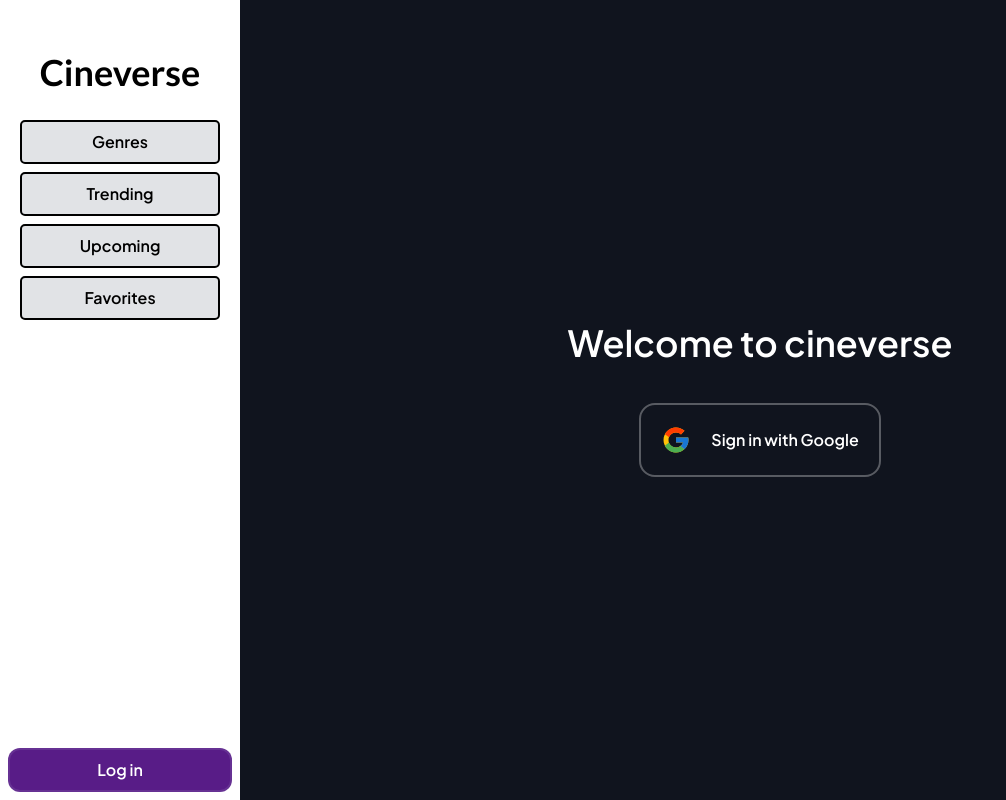
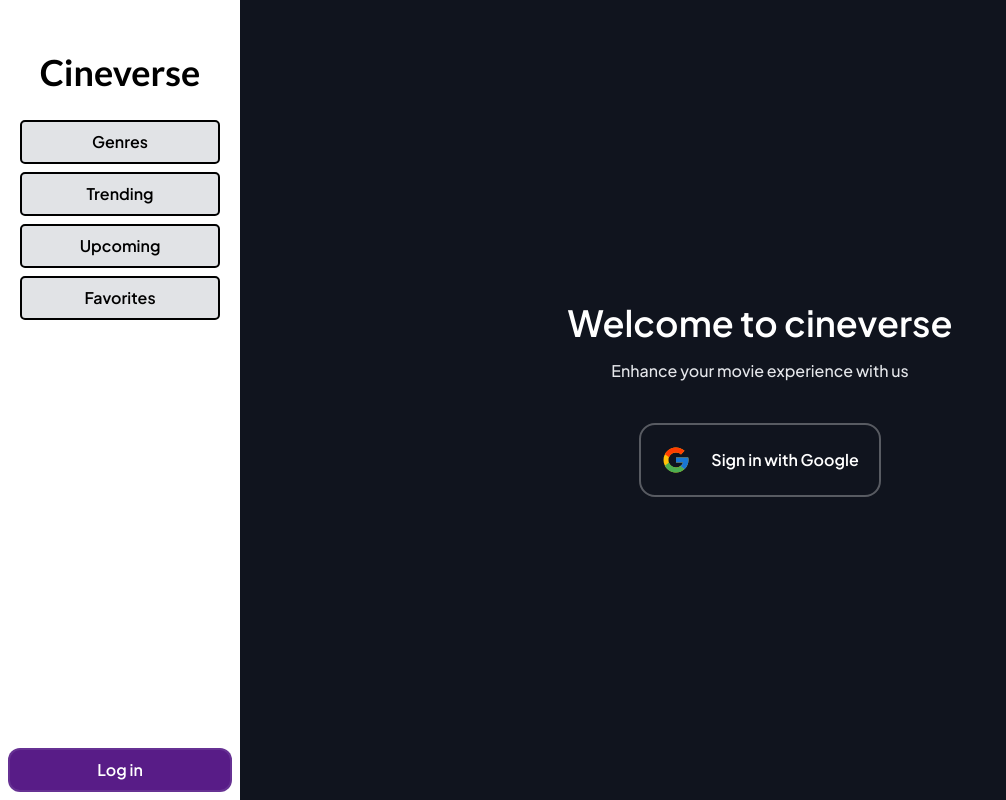
Before and after one commit to Monilprajapati/Cineverse, a React (Vite) app: page /login in a window 1280 px wide. Shown: the whole page, without its empty margins (0-1006 px from the left). Built offline with nearby package versions, Linux system fonts and the light colour scheme; no server answers.

Commit message:
more changes on login page

```diff
--- a/src/auth/Login.jsx
+++ b/src/auth/Login.jsx
@@ -1,22 +1,27 @@
-import React, { useContext } from 'react'
-import { FcGoogle } from 'react-icons/fc'
-import Contextpage from '../Contextpage';
+import React, { useContext } from "react";
+import { FcGoogle } from "react-icons/fc";
+import Contextpage from "../Contextpage";
 
 function Login() {
+  const { GoogleLogin } = useContext(Contextpage);
 
-    const {GoogleLogin} = useContext(Contextpage);
-
-    return (
-        <div className="h-screen flex flex-col gap-10 justify-center items-center">
-            <div>
-                <h1 className='text-4xl text-white font-semibold'>Welcome to cineverse</h1>
-            </div>
-            <div className='border-2 border-white/30 p-5 flex justify-center items-center gap-5 rounded-2xl cursor-pointer hover:bg-black' onClick={GoogleLogin}>
-                <FcGoogle className='text-3xl' />
-                <h1 className='text-white font-semibold'>Sign in with Google</h1>
-            </div>
-        </div>
-    )
+  return (
+    <div className="h-screen flex flex-col gap-10 justify-center items-center">
+      <div className="flex flex-col gap-4 justify-center items-center">
+        <h1 className="text-4xl text-white font-semibold">
+          Welcome to cineverse
+        </h1>
+        <p className="text-md text-gray-200 font-medium">Enhance your movie experience with us</p>
+      </div>
+      <div
+        className="border-2 border-white/30 p-5 flex justify-center items-center gap-5 rounded-2xl cursor-pointer hover:bg-black"
+        onClick={GoogleLogin}
+      >
+        <FcGoogle className="text-3xl" />
+        <h1 className="text-white font-semibold">Sign in with Google</h1>
+      </div>
+    </div>
+  );
 }
 
-export default Login
+export default Login;
```
